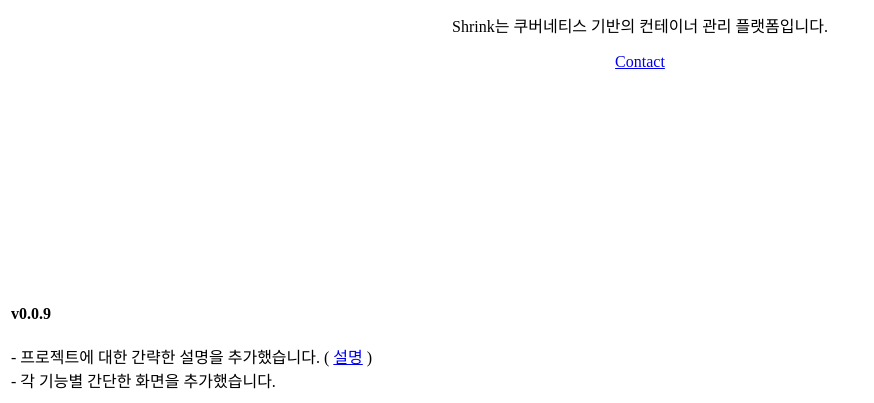
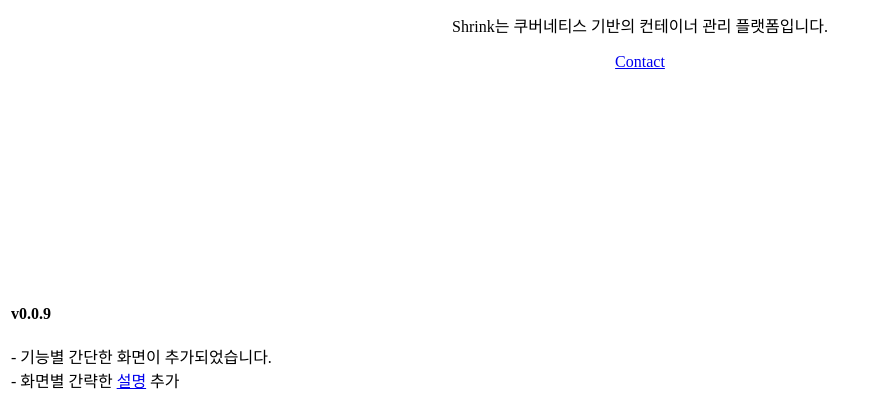
Before and after one commit to jaehoonkim/ShrinkLabs, a plain HTML site: page index.html in a window 1280 px wide. Shown: the part 397-800 px from the top of the page, without its empty margins (0-874 px from the left). Drawn offline with Linux system fonts and the light colour scheme.

Commit message:
설명 수정

```diff
--- a/index.html
+++ b/index.html
@@ -18,8 +18,8 @@
             <td>
                 <h4>v0.0.9</h4>
                 <p>
-- 프로젝트에 대한 간략한 설명을 추가했습니다. ( <a href="https://www.notion.so/shrinklabs/SHRINK-7576bb23471f41979ee36cb6ffce9bf0">설명</a> )<br>
-- 각 기능별 간단한 화면을 추가했습니다.
+- 기능별 간단한 화면이 추가되었습니다.<br>
+- 화면별 간략한 <a href="https://www.notion.so/shrinklabs/SHRINK-7576bb23471f41979ee36cb6ffce9bf0">설명</a> 추가
                 </p>
             </td>
         </tr>
```
